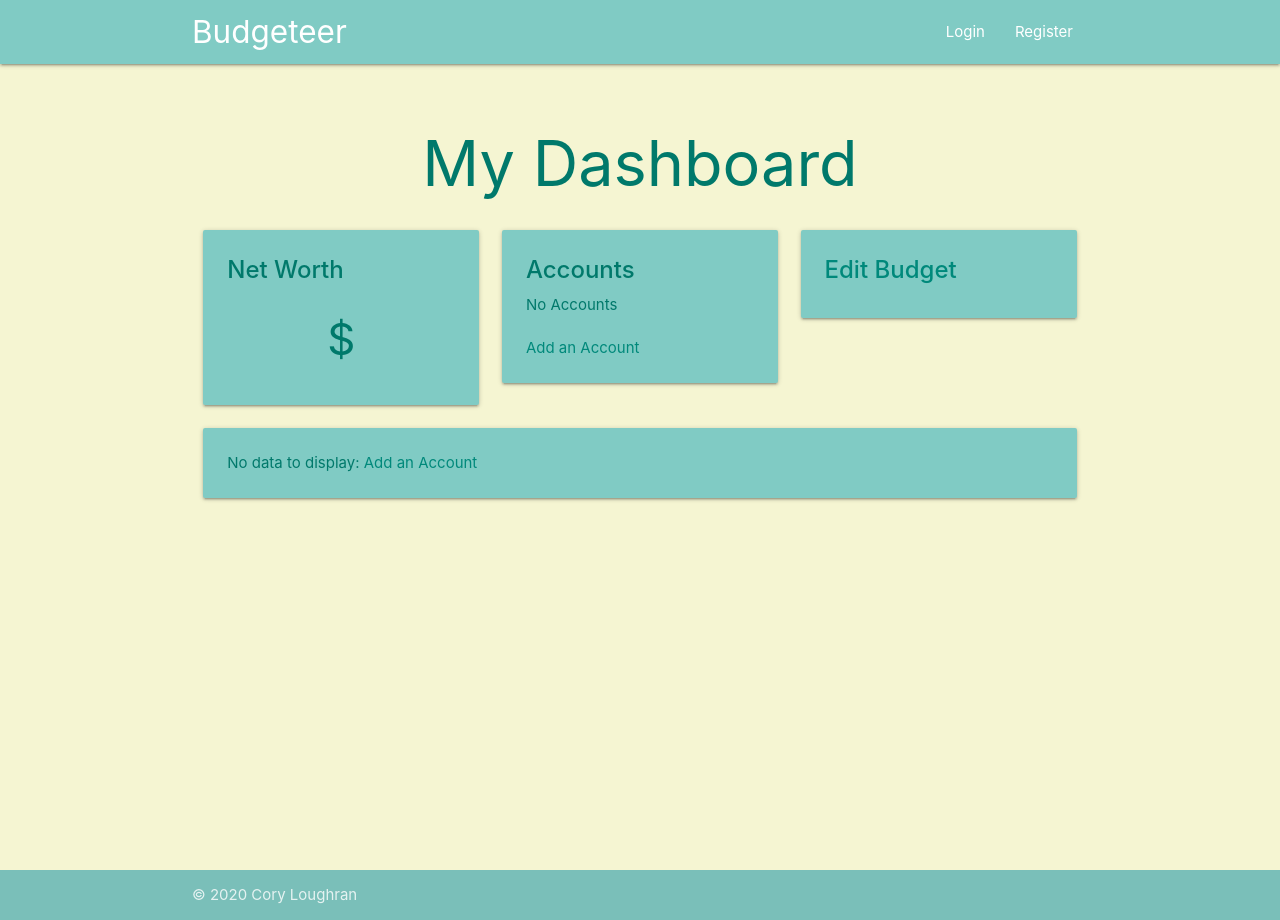
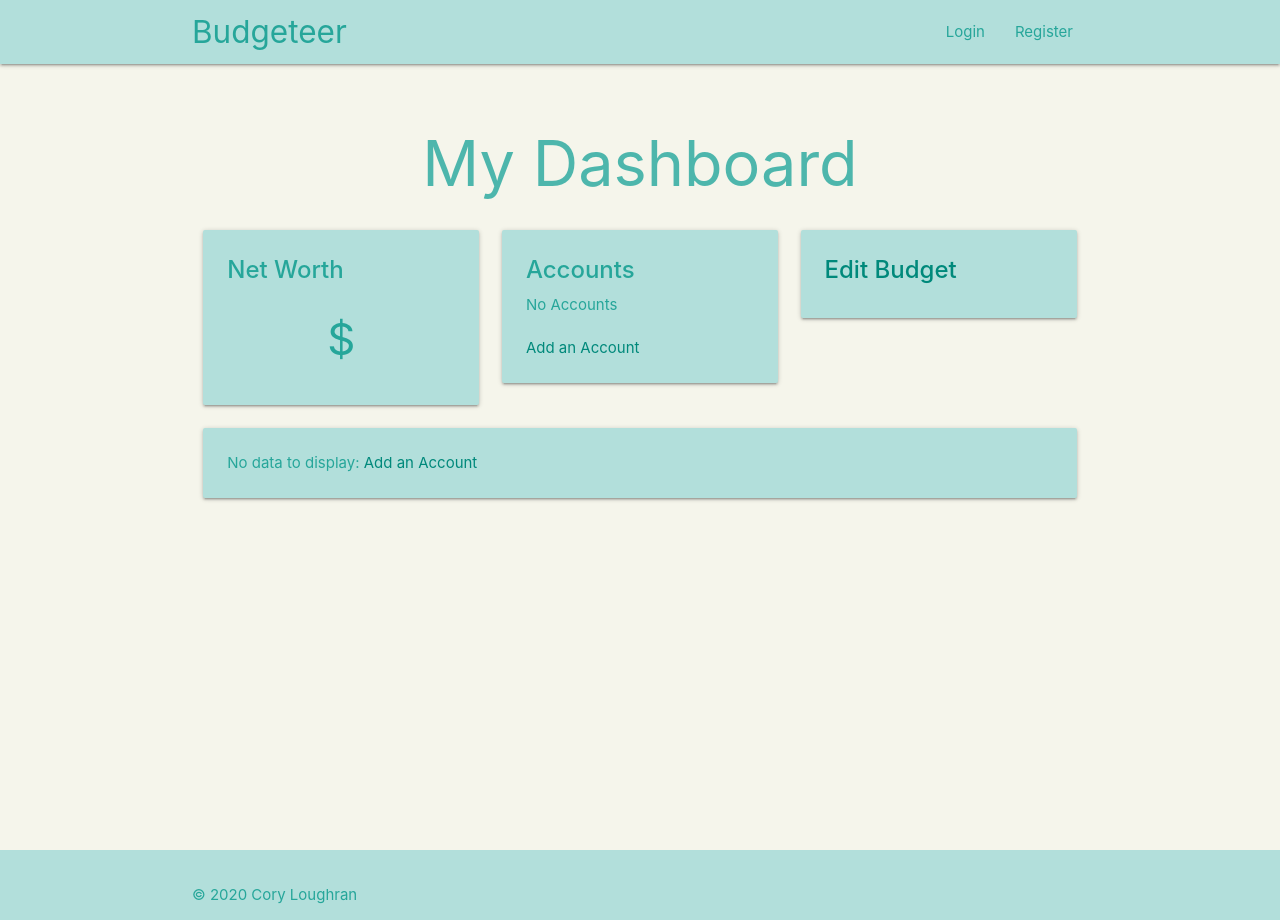
Before and after one commit to Cory44/Budgeteer, a Django app: template budgeteer_app/templates/budgeteer/profile/profile.html in a window 1280 px wide. Run offline with Django 3.2, Linux system fonts and the light colour scheme; the template is opened without the code that fills it, so the values that code supplies are empty; some libraries are stand-ins or nearby versions.

Commit message:
Created CSS file, cleaned up styling

```diff
--- /dev/null
+++ b/budgeteer_app/static/budgeteer_app/style.css
@@ -0,0 +1,25 @@
+body {
+    display: flex;
+    min-height: 100vh;
+    flex-direction: column;
+    background-color: rgb(245, 245, 235);
+}
+
+main {
+    flex: 1 0 auto;
+}
+
+.category {
+    margin-top: 15px;
+}
+
+.category-btn {
+    margin: 10px 0 10px 0;
+}
+
+#add-transaction {
+    font-size: 80% !important;
+}
+#nav-dislay-name {
+    min-width: 150px;
+}
--- a/budgeteer_app/templates/budgeteer/app.html
+++ b/budgeteer_app/templates/budgeteer/app.html
@@ -20,10 +20,13 @@
     <!-- Google icons -->
     <link href="https://fonts.googleapis.com/icon?family=Material+Icons" rel="stylesheet">
 
+    {% load static %}
+    <link rel="stylesheet" type="text/css" href="{% static 'budgeteer_app/style.css' %}">
+
 
 </head>
 
-<body class="teal-text text-darken-2" style="display: flex; min-height: 100vh; flex-direction: column; background-color: rgb(245, 245, 210);">
+<body class="teal-text text-lighten-2">
 
     <header>
         {% include 'budgeteer/includes/nav.html' %}
@@ -31,14 +34,14 @@
         {% include 'budgeteer/includes/messages.html' %}
     </header>
 
-    <main class="container" style="flex: 1 0 auto;">
+    <main class="container">
 
         {% block content %}
         {% endblock %}
 
     </main>
 
-    <footer class="teal lighten-3 page-footer" style="padding: 0; margin-top: 100px;">
+    <footer class="teal lighten-4 page-footer">
         {% include 'budgeteer/includes/footer.html' %}
     </footer>
 
--- a/budgeteer_app/templates/budgeteer/includes/footer.html
+++ b/budgeteer_app/templates/budgeteer/includes/footer.html
@@ -15,9 +15,9 @@
 {#        </div>#}
 {#    </div>#}
 {#</div>#}
-<div class="footer-copyright">
-    <div class="container">
-        © 2020 Cory Loughran
+<div class="footer-copyright teal lighten-4">
+    <div class="container teal-text text-lighten-1">
+            © 2020 Cory Loughran
         <a class="grey-text text-lighten-4 right" href="#!"></a>
     </div>
 </div>
--- a/budgeteer_app/templates/budgeteer/includes/nav.html
+++ b/budgeteer_app/templates/budgeteer/includes/nav.html
@@ -1,5 +1,5 @@
 <!-- Dropdown Structure -->
-<ul id="dropdown1" class="dropdown-content">
+<ul id="dropdown1" class="dropdown-content teal lighten-5">
     <li><a href="/">Dashboard</a></li>
     <li><a href="edit">Edit Profile</a></li>
     <li><a href="categories">Edit Transaction Categories</a></li>
@@ -9,38 +9,46 @@
 </ul>
 
 
-<nav>
-    <div class="nav-wrapper teal lighten-3">
+<nav class="teal lighten-4">
+    <div class="nav-wrapper">
         <div class="container">
             {% if request.user.is_authenticated %}
-                <a href="/{{ request.user.username }}" class="brand-logo">Budgeteer</a>
-                <a href="#" data-target="mobile-demo" class="sidenav-trigger"><i class="material-icons">menu</i></a>
+                <a href="/{{ request.user.username }}" class="brand-logo teal-text text-lighten-1">Budgeteer</a>
+                <a href="#" data-target="mobile-demo" class="sidenav-trigger teal-text text-lighten-1"><i class="material-icons">menu</i></a>
             {% else %}
-                <a href="{%  url 'budgeteer:home' %}" class="brand-logo">Budgeteer</a>
+                <a href="{%  url 'budgeteer:home' %}" class="brand-logo teal-text text-lighten-1">Budgeteer</a>
             {% endif %}
             <ul id="nav-mobile" class="right hide-on-med-and-down">
                 {% if request.user.is_authenticated %}
-                    <li style="min-width: 150px;">
-                        <a class="dropdown-trigger" href="" data-target="dropdown1">
+                    <li id="nav-dislay-name" class="teal-text text-lighten-1">
+                        <a class="dropdown-trigger teal-text text-lighten-1" href="" data-target="dropdown1">
                             {{ request.user.display_name }}
                         </a>
                     </li>
                 {% else %}
-                    <li><a href="{% url 'budgeteer:login' %}">Login</a></li>
-                    <li><a href="{% url 'budgeteer:register' %}">Register</a></li>
+                    <li>
+                        <a href="{% url 'budgeteer:login' %}" class="teal-text text-lighten-1">
+                            Login
+                        </a>
+                    </li>
+                    <li>
+                        <a href="{% url 'budgeteer:register' %}" class="teal-text text-lighten-1">
+                            Register
+                        </a>
+                    </li>
                 {% endif %}
             </ul>
         </div>
     </div>
 </nav>
 
-<ul class="sidenav teal lighten-5" id="mobile-demo">
-    <li><a href="/" class="teal-text">Dashboard</a></li>
-    <li><a href="edit" class="teal-text">Edit Profile</a></li>
-    <li><a href="categories" class="teal-text">Edit Transaction Categories</a></li>
-    <li><a href="add_account" class="teal-text">Add an Account</a></li>
+<ul class="sidenav teal lighten-4" id="mobile-demo">
+    <li><a href="/" class="teal-text text-lighten-1">Dashboard</a></li>
+    <li><a href="edit" class="teal-text text-lighten-1">Edit Profile</a></li>
+    <li><a href="categories" class="teal-text text-lighten-1">Edit Transaction Categories</a></li>
+    <li><a href="add_account" class="teal-text text-lighten-1">Add an Account</a></li>
     <li class="divider"></li>
-    <li><a href="{% url 'budgeteer:logout' %}" class="teal-text">Logout</a></li>
+    <li><a href="{% url 'budgeteer:logout' %}" class="teal-text text-lighten-1">Logout</a></li>
 </ul>
 
 <script>
--- a/budgeteer_app/templates/budgeteer/profile/account/account.html
+++ b/budgeteer_app/templates/budgeteer/profile/account/account.html
@@ -29,7 +29,7 @@
                 <td>{{ transaction.notes }}</td>
                 <td>
                     <a href="/transaction/{{ account.pk }}/{{ transaction.pk }}">
-                        <button class="" type="submit">Delete</button>
+                        <button class="btn waves-effect teal lighten-2" type="submit">Delete</button>
                     </a>
                 </td>
             </tr>
--- a/budgeteer_app/templates/budgeteer/profile/add_transaction.html
+++ b/budgeteer_app/templates/budgeteer/profile/add_transaction.html
@@ -15,7 +15,7 @@
                 font-size: 95% !important;
             }
         </style>
-        <table style="font-size: 80% !important;">
+        <table id="add-transaction">
             <tr>
                 <th>Date</th>
                 <th>Amount</th>
--- a/budgeteer_app/templates/budgeteer/profile/edit.html
+++ b/budgeteer_app/templates/budgeteer/profile/edit.html
@@ -3,7 +3,7 @@
 {% block content %}
     <div class="row">
         <div class="col s12 m4 offset-m4">
-            <div class="card teal lighten-3">
+            <div class="card teal lighten-4 text-teal text-lighten-1">
                 <div class="card-content">
                     <span class="card-title"><strong>Edit User Details</strong></span>
                     <form method="POST">
--- a/budgeteer_app/templates/budgeteer/profile/profile.html
+++ b/budgeteer_app/templates/budgeteer/profile/profile.html
@@ -8,7 +8,7 @@
 
         <!-- Net Worth -->
         <div class="col s12 m4">
-            <div class="card teal lighten-3">
+            <div class="card teal lighten-4 teal-text text-lighten-1">
                 <div class="card-content">
                     <span class="card-title"><strong>Net Worth</strong></span>
                     <h3 class="center-align">${{ netWorth }}</h3>
@@ -18,7 +18,7 @@
 
         <!-- Accounts Card -->
         <div class="col s12 m4">
-            <div class="card teal lighten-3">
+            <div class="card teal lighten-4 teal-text text-lighten-1">
                 <div class="card-content">
                     <span class="card-title"><strong>Accounts</strong></span>
                     <div class="row">
@@ -44,7 +44,7 @@
 
         <!-- Transaction Categories -->
         <div class="col s12 m4">
-            <div class="card teal lighten-3">
+            <div class="card teal lighten-4 teal-text text-lighten-1">
                 <div class="card-content">
                     <span class="card-title">
                         <a href="/{{ request.user.username }}/budget" class="teal-text text-darken-1">
@@ -56,7 +56,7 @@
         </div>
 
         <div class="col s12">
-            <div class="card teal lighten-3">
+            <div class="card teal lighten-4 teal-text text-lighten-1">
                 <div class="card-content">
                     {% if accounts %}
                         <img src="{% url 'budgeteer:graph_view' %}" alt="graph" style="width: 100%;" />
```
Also changed, not shown: budgeteer_app/templates/budgeteer/profile/categories.html (+9 -13 lines).
